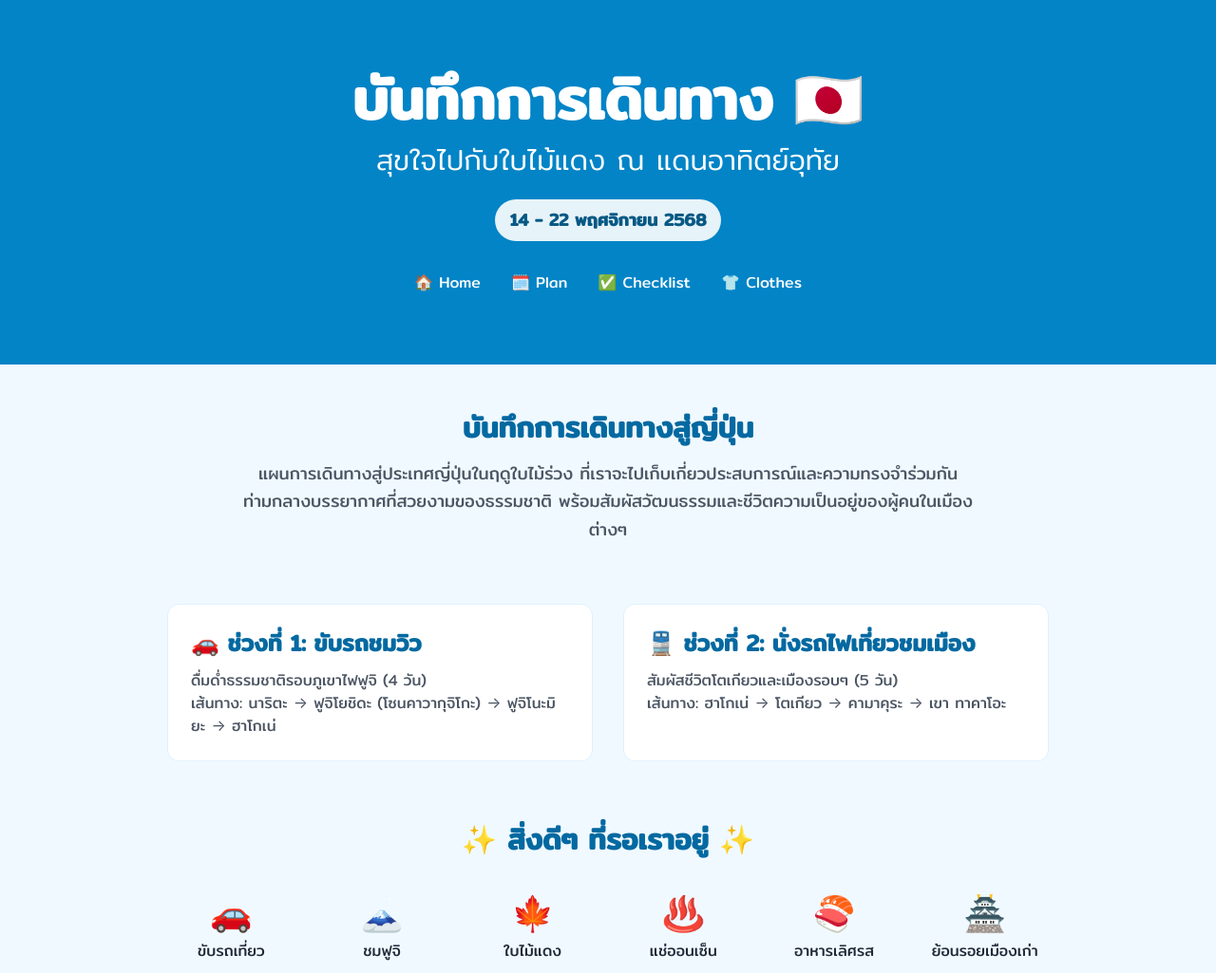
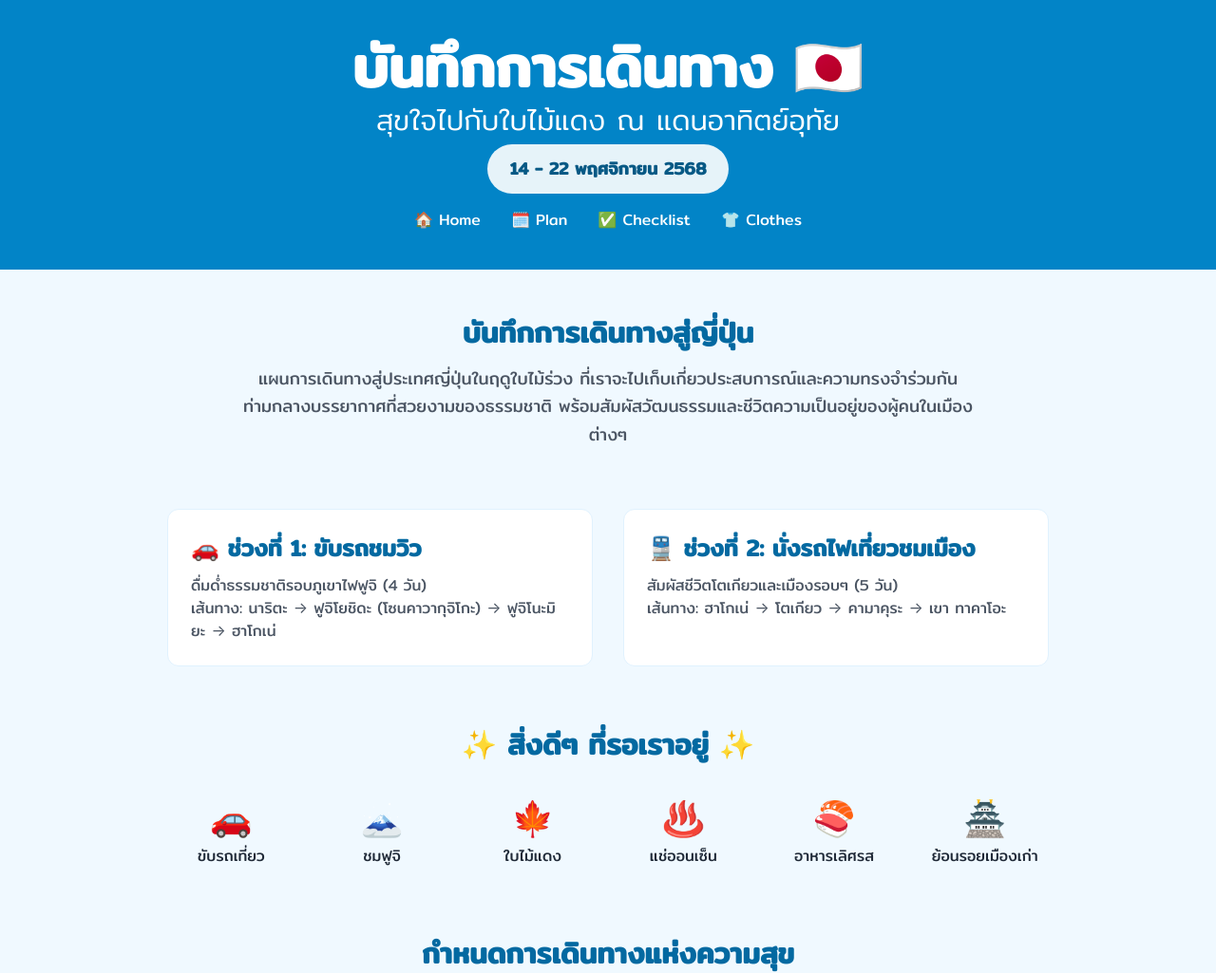
Before and after one commit to bank2u/japantrip-2025, a website: page index.html in a window 1280 px wide. Shown: the top 1025 px of the page at 95% size. Drawn offline with nearby package versions, Linux system fonts and the light colour scheme.

Commit message:
improve header section

```diff
--- a/header.html
+++ b/header.html
@@ -1,18 +1,18 @@
-<div class="header-content flex flex-col justify-center items-center p-4">
+<div class="header-content flex flex-col justify-center items-center px-4 py-0">
     <!-- Small title for minimized state (hidden by default, shown by CSS) -->
     <a href="index.html" class="text-xl font-bold header-minimized-title hidden">Japan Trip 2025</a>
 
     <!-- Full content (visible by default, hidden by CSS when minimized) -->
     <div class="header-full-content text-center">
-        <h1 class="text-4xl md:text-6xl font-bold mb-4"></h1> <!-- Placeholder for dynamic title -->
-        <h2 class="text-2xl md:text-3xl font-light mb-6"></h2> <!-- Placeholder for dynamic subtitle -->
-        <div class="bg-white bg-opacity-90 text-sky-800 font-semibold py-2 px-4 rounded-full w-fit mx-auto">
+        <h1 class="text-4xl md:text-6xl font-bold mb-2"></h1> <!-- Placeholder for dynamic title -->
+        <h2 class="text-2xl md:text-3xl font-light mb-2"></h2> <!-- Placeholder for dynamic subtitle -->
+        <div class="bg-white bg-opacity-90 text-sky-800 font-semibold py-3 px-6 rounded-full w-fit mx-auto">
             <p class="text-lg">14 - 22 พฤศจิกายน 2568</p>
         </div>
     </div>
 
     <!-- Navigation Links -->
-    <nav class="flex gap-4 md:gap-x-8 mt-8">
+    <nav class="flex gap-4 md:gap-x-8 mt-4">
         <a href="index.html" class="text-white hover:text-sky-200 transition-colors">🏠 Home</a>
         <a href="plan.html" class="text-white hover:text-sky-200 transition-colors">🗓️ Plan</a>
         <a href="checklist.html" class="text-white hover:text-sky-200 transition-colors">✅ Checklist</a>
--- a/style.css
+++ b/style.css
@@ -45,11 +45,10 @@ body {
 header {
     transition: all 0.3s ease-in-out;
     /* Initial state for the header */
-    padding: 2rem 0; /* Default padding */
+    padding: 0.5rem 0; /* Default padding */
 }
 
 header .header-content {
-    min-height: 40vh; /* Default min-height */
     display: flex;
     flex-direction: column;
     justify-content: center;
```
